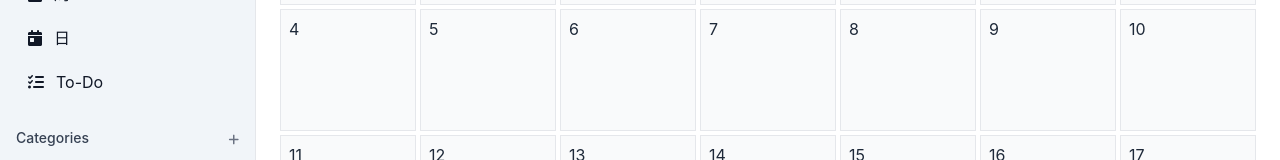
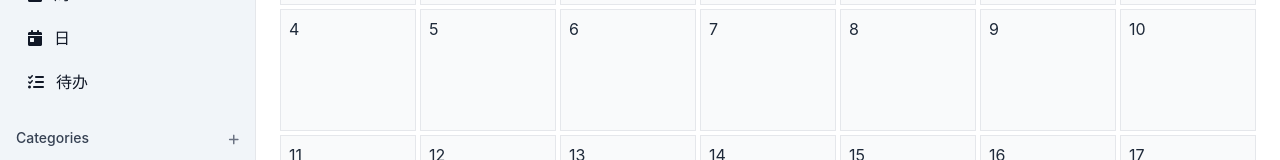
Before and after one commit to SYSU-TimeFlow/TimeFlow, a Vue app: page /#/ in a window 1280 px wide. Shown: the part 225-385 px from the top of the page. Built offline with nearby package versions, Linux system fonts and the light colour scheme.

Commit message:
feat(View):将视图的语言统一为中文

```diff
--- a/src/const/index.ts
+++ b/src/const/index.ts
@@ -90,7 +90,7 @@ export const calendarViews = [
   { id: "month", label: "月", icon: "fa-calendar-alt" },
   { id: "week", label: "周", icon: "fa-calendar-week" },
   { id: "day", label: "日", icon: "fa-calendar-day" },
-  { id: "todo-list", label: "To-Do", icon: "fa-list-check" },
+  { id: "todo-list", label: "待办", icon: "fa-list-check" },
 ];
 
 // 农历数据表
```
